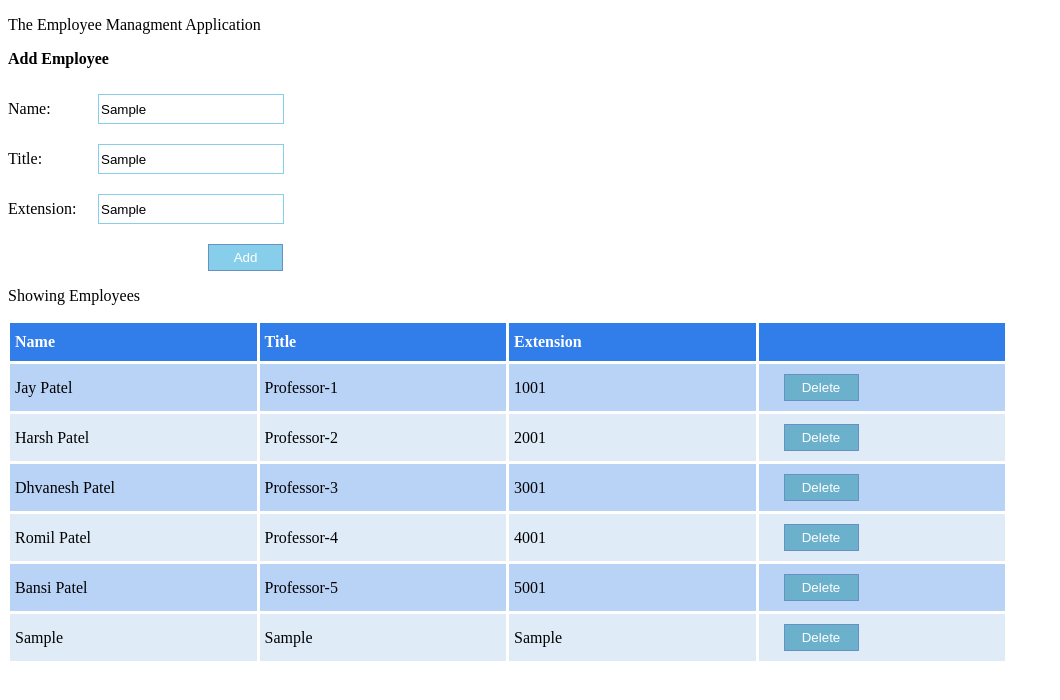
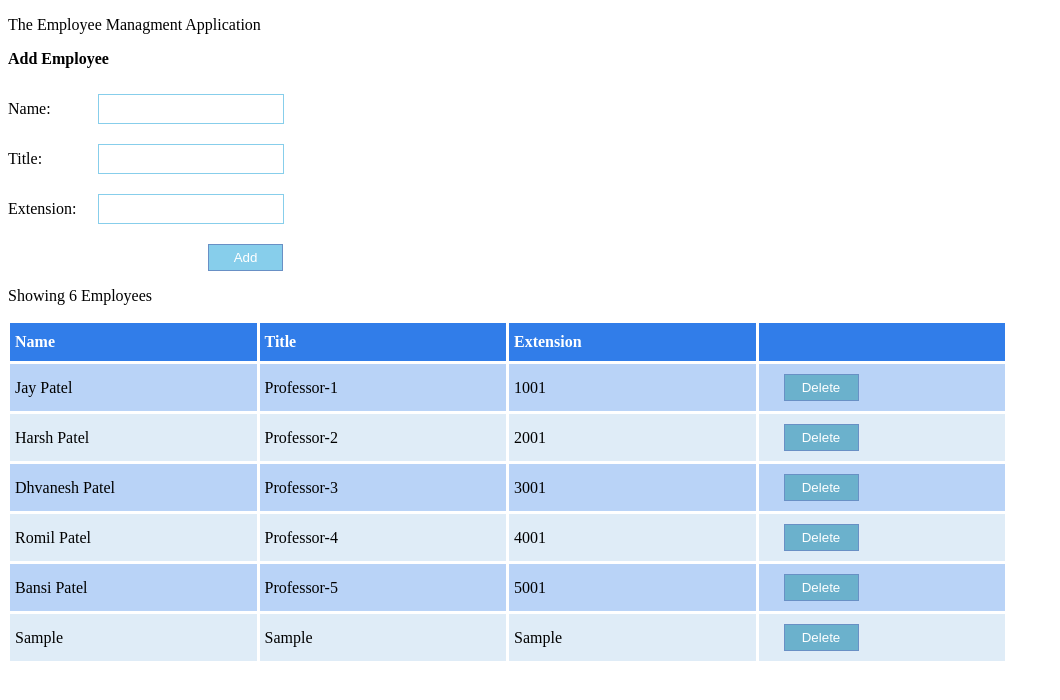
Before and after one commit to JaySDSU/Assignment-8, a plain HTML site: page index.html in a window 1280 px wide. Both pictures are taken after typing "Sample", "Sample", "Sample" into the empty fields and a click on the button "Add". Shown: the whole page, without its empty margins (0-1060 px from the left). Drawn offline with Linux system fonts and the light colour scheme.

Commit message:
Updated
Updated CSS

```diff
--- a/css/style.css
+++ b/css/style.css
@@ -31,7 +31,7 @@
     padding: 5px 10px;
 }
 
-span {
+.Attributes span {
     padding-top: 15px;
     color: red;
     display: none;
--- a/js/employee-management.js
+++ b/js/employee-management.js
@@ -28,21 +28,25 @@ function del(n) {
 }
 
 var submit = $('add').addEventListener("click", function() {
-    var name = $('name').value;
-    var title = $('title').value;
-    var extension = $('extension').value;
+    var name = $('name');
+    var title = $('title');
+    var extension = $('extension');
 
-    if (!name) $("name").nextElementSibling.style.display = "inline-block";
+    if (!name.value) $("name").nextElementSibling.style.display = "inline-block";
     else $("name").nextElementSibling.style.display = "none";
 
-    if (!title) $('title').nextElementSibling.style.display = "inline-block";
+    if (!title.value) $('title').nextElementSibling.style.display = "inline-block";
     else $('title').nextElementSibling.style.display = "none";
 
-    if (!extension) $('extension').nextElementSibling.style.display = "inline-block";
+    if (!extension.value) $('extension').nextElementSibling.style.display = "inline-block";
     else $('extension').nextElementSibling.style.display = "none";
 
-    if (!name || !title || !extension) return;
-    else persons.push([name, title, extension]);
+    if (name.value && title.value && extension.value) {
+        persons.push([name.value, title.value, extension.value]);
+        name.value = "";
+        title.value = "";
+        extension.value = "";
+    }
 
     display();
 })
```
